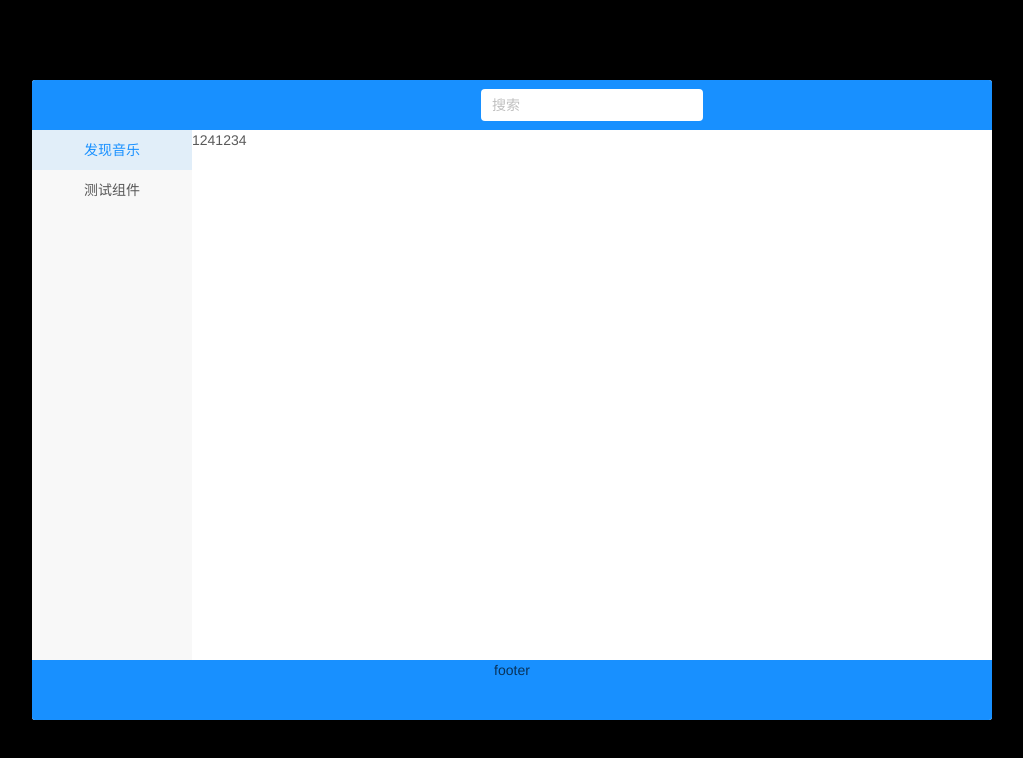
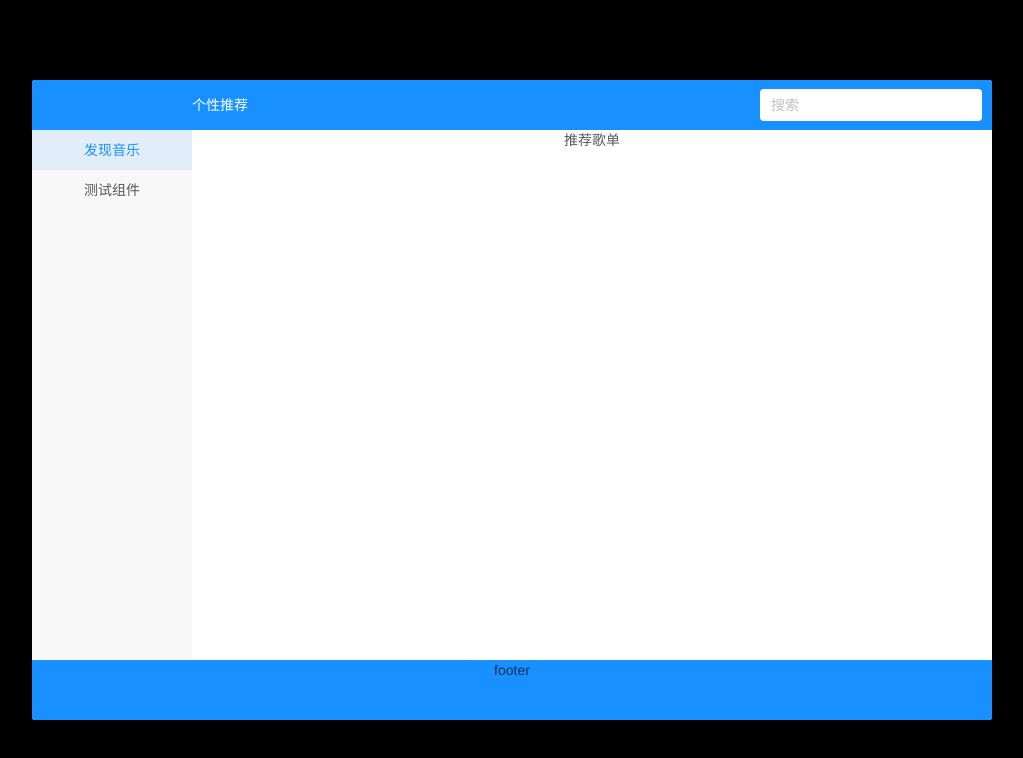
Before and after one commit to lxycreate/VueMusic, a Vue app: page /#/findMusic/personalRecommend in a window 1280 px wide. Shown: the top 758 px of the page, without its empty margins (128-1151 px from the left). Built offline with nearby package versions, Linux system fonts and the light colour scheme.

Commit message:
完善基本结构

```diff
--- a/src/App.vue
+++ b/src/App.vue
@@ -10,14 +10,21 @@ export default {
 }
 </script>
 
-<style>
+<style lang="scss">
 body {
   margin: 0;
+}
+
+a {
+  &:visited,&:focus {
+    text-decoration: none;
+  }
 }
 
 ul {
   margin: 0;
   padding: 0;
+  list-style: none;
 }
 
 #app {
--- a/src/main.js
+++ b/src/main.js
@@ -1,8 +1,9 @@
 import Vue from 'vue'
 import App from './App.vue'
 import router from "@/router/router";
+import store from "@/store";
 import "normalize.css/normalize.css";
-import { Input,Menu } from "ant-design-vue";
+import { Input, Menu } from "ant-design-vue";
 Vue.config.productionTip = false
 
 Vue.component(Input.Search.name, Input.Search);
@@ -10,6 +11,7 @@ Vue.component(Menu.name, Menu);
 Vue.component(Menu.Item.name, Menu.Item)
 
 new Vue({
-  router: router,
+  router,
+  store,
   render: h => h(App)
 }).$mount('#app')
--- a/src/router/router.js
+++ b/src/router/router.js
@@ -18,7 +18,7 @@ export const routes = [{
     name: "findMusic",
     component: PageContent,
     redirect: "/findMusic/personalRecommend",
-    meta: { title: "发现音乐" },
+    meta: { title: "发现音乐", hasBtn: true },
     children: [{
       path: "/findMusic/personalRecommend",
       name: "personalRecommend",
--- /dev/null
+++ b/src/store/index.js
@@ -0,0 +1,13 @@
+import Vue from "vue";
+import Vuex from "vuex";
+import pageInfo from "./modules/page_info"
+
+Vue.use(Vuex);
+
+const store = new Vuex.Store({
+  modules: {
+    pageInfo
+  },
+});
+
+export default store;
--- /dev/null
+++ b/src/store/modules/page_info.js
@@ -0,0 +1,31 @@
+/**
+ * @Description: 页面信息
+ * @Author: lixianying
+ * @Date: 2020-01-14
+ */
+const state = {
+  pageBtns: []
+}
+
+const mutations = {
+  setPageBtns(state, btns) {
+    state.pageBtns = btns;
+  }
+}
+
+const actions = {
+  setPageBtnsAction({ commit }, btns) {
+    commit("setPageBtns", btns);
+  }
+}
+
+const getters = {
+  pageBtns: state => state.pageBtns
+}
+
+export default {
+  state,
+  mutations,
+  actions,
+  getters
+};
--- a/src/views/find_music/personal_recommend.vue
+++ b/src/views/find_music/personal_recommend.vue
@@ -4,15 +4,28 @@
  * @Date: 2020-01-14
  -->
 <template>
-  <div class="personal-recommend">1241234</div>
+<div class="personal-recommend">
+  <!-- 推荐歌单 -->
+  <div class="recommend-song-list">
+    <span class="title">推荐歌单</span>
+  </div>
+</div>
 </template>
 
 <script>
 export default {
+  data() {
+    return {
+      // 推荐的新音乐
+      newSonList: []
+    }
+  },
+  created() {
 
+  }
 }
 </script>
 
-<style>
+<style lang="scss">
 
 </style>
--- a/src/views/layout/components/header.vue
+++ b/src/views/layout/components/header.vue
@@ -7,30 +7,42 @@
 <section class="music-header">
   <div class="left"></div>
   <div class="right">
-    <ul class="page-btns"></ul>
+    <ul class="page-btns">
+      <li class="btn-item" v-for="item in pageBtns" :key="item.path">
+        <router-link class="btn-link" :to="item.path">
+          {{item.meta.title}}
+        </router-link>
+      </li>
+    </ul>
     <div class="right-right">
       <a-input-search placeholder="搜索" />
-      <ul class="system-btns"></ul>
+      <ul class="system-btns">
+      </ul>
     </div>
   </div>
 </section>
 </template>
 
 <script>
+import {
+  mapGetters
+} from 'vuex'
 export default {
   data() {
     return {
       systemBtns: []
-    }
+    };
+  },
+  computed: {
+    ...mapGetters(["pageBtns"])
   }
-}
+};
 </script>
 
 <style lang="scss">
 .music-header {
   display: flex;
   height: 50px;
-  padding: 0 10px;
   background-color: $mainColor;
 
   .left {
@@ -39,19 +51,32 @@ export default {
 
   .right {
     display: flex;
+    padding-right: 10px;
     width: $contentWidth;
-    justify-content: center;
+    justify-content: space-between;
     align-items: center;
 
-    .system-btns{
+    .btn-link{
+      color: #e5e5e5;
+
+      &:hover{
+        color: #ffffff;
+      }
+
+      &.router-link-active {
+        color: #ffffff;
+      }
+    }
+
+    .system-btns {
       display: inline-block;
     }
 
-    .ant-input-search{
+    .ant-input-search {
       width: auto;
     }
 
-    .ant-input{
+    .ant-input {
       border: none;
     }
   }
--- a/src/views/layout/components/main_content.vue
+++ b/src/views/layout/components/main_content.vue
@@ -26,5 +26,11 @@ export default {
 .main-content {
   display: flex;
   height: calc(100% - 110px);
+
+  .page-container {
+    width: $contentWidth;
+    height: 100%;
+    overflow: auto;
+  }
 }
 </style>
--- a/src/views/layout/components/page_content.vue
+++ b/src/views/layout/components/page_content.vue
@@ -11,7 +11,6 @@
 
 <script>
 export default {
-
 }
 </script>
 
--- a/src/views/layout/components/sidebar.vue
+++ b/src/views/layout/components/sidebar.vue
@@ -6,7 +6,7 @@
 <template>
 <div class="sidebar">
   <a-menu>
-    <a-menu-item v-for="item in routes" :key="item.path">
+    <a-menu-item v-for="item in routes" :key="item.path" @click="updatePageBtns(item)">
       <router-link :to="item.path">
         {{item.meta.title}}
       </router-link>
@@ -16,6 +16,9 @@
 </template>
 
 <script>
+import {
+  mapActions
+} from "vuex"
 export default {
   data() {
     return {
@@ -28,7 +31,29 @@ export default {
         item.path === "/")[0].children;
     }
   },
-  mounted() {}
+  mounted() {
+    this.loadPageBtns();
+  },
+  methods: {
+    ...mapActions(["setPageBtnsAction"]),
+    loadPageBtns() {
+      let routeInfo = undefined;
+      if (this.$route.meta.hasBtn) {
+        routeInfo = this.routes.filter(item => item.path === this.$route.path)[0];
+      } else {
+        let parentPath = this.$route.matched[this.$route.matched.length - 1].parent.path;
+        routeInfo = this.routes.filter(item => item.path === parentPath)[0];
+      }
+      this.updatePageBtns(routeInfo);
+    },
+    updatePageBtns(item) {
+      if (item && item.children) {
+        this.setPageBtnsAction([...item.children]);
+      } else {
+        this.setPageBtnsAction([]);
+      }
+    }
+  },
 }
 </script>
 
```
